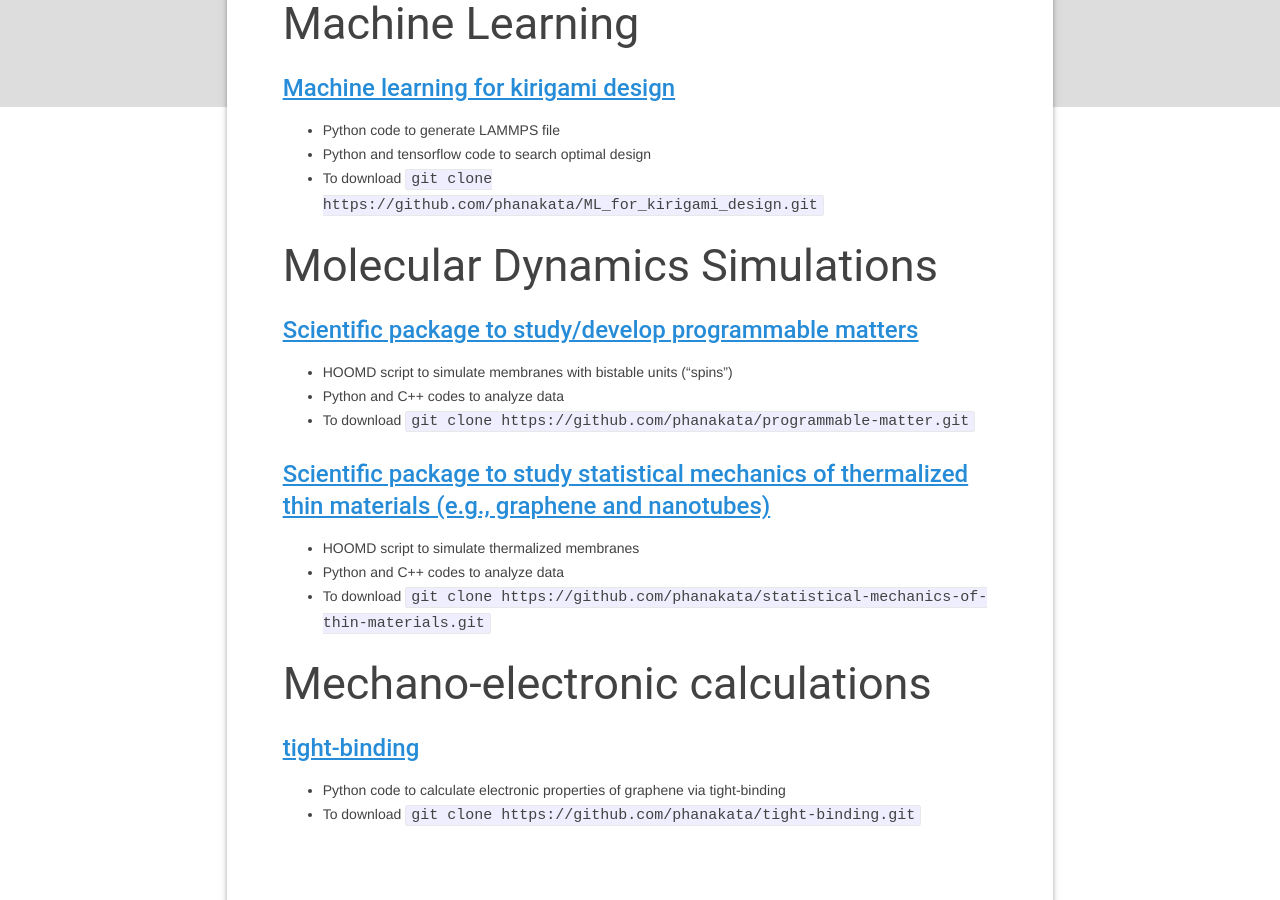
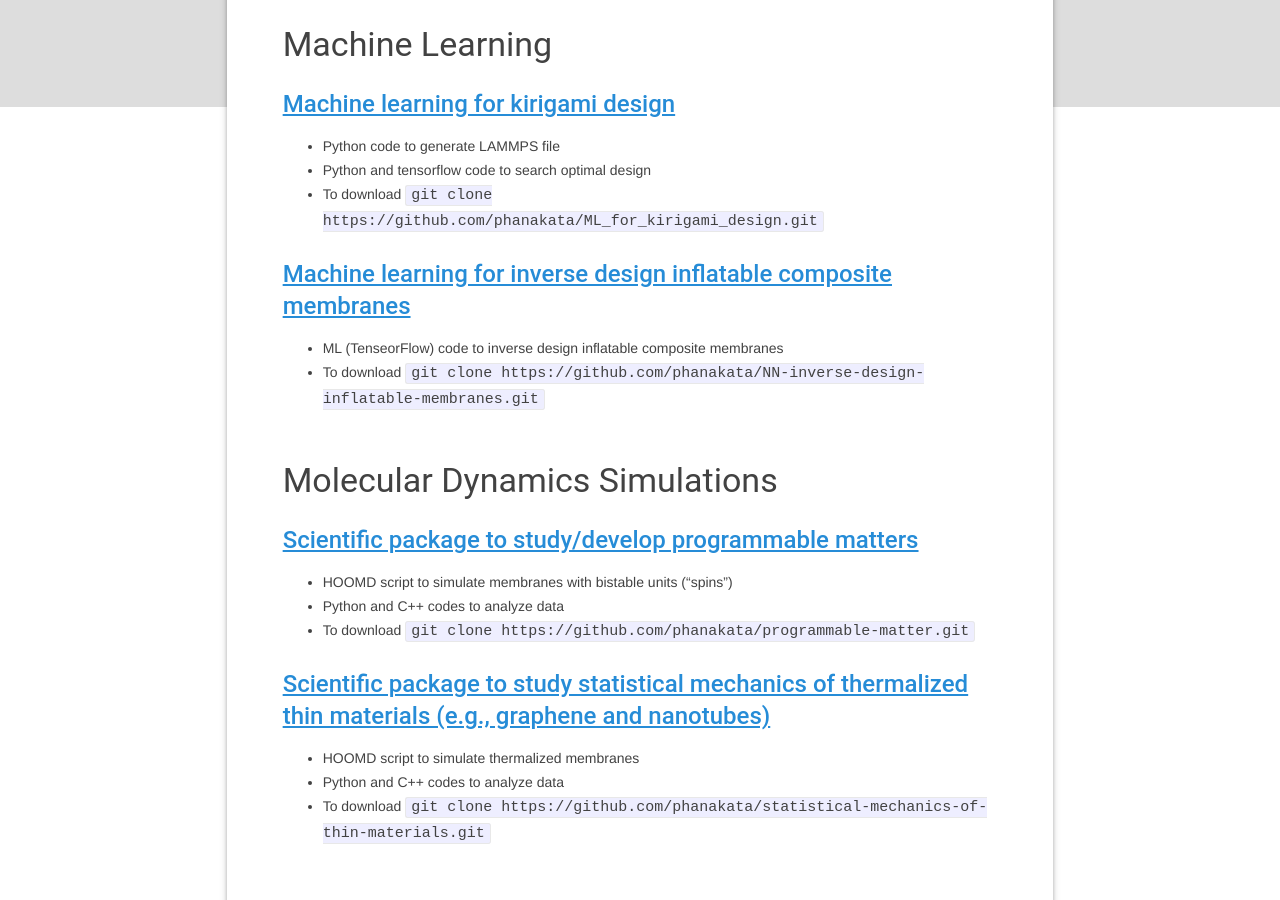
Before and after one commit to phanakata/phanakata.github.io, a Jekyll site: the page built from pages/Codes.md, in a window 1280 px wide and 900 px high, scrolled down 317 px. Built offline with Jekyll 4.4.1, drawn with Linux system fonts in a browser that asks for light colours.

Commit message:
Update Codes.md

```diff
--- a/pages/Codes.md
+++ b/pages/Codes.md
@@ -4,14 +4,18 @@ title: Codes
 permalink: /Codes/
 ---
 
-## Machine Learning
+### Machine Learning
 #### <a href="https://github.com/phanakata/ML_for_kirigami_design" style="color:#268cd7"> Machine learning for kirigami design  </a>
 * Python code to generate LAMMPS file
 * Python and tensorflow code to search optimal design
 * To download `git clone https://github.com/phanakata/ML_for_kirigami_design.git`
 
+#### <a href="https://github.com/phanakata/NN-inverse-design-inflatable-membranes" style="color:#268cd7"> Machine learning for inverse design inflatable composite membranes  </a>
+* ML (TenseorFlow) code to inverse design inflatable composite membranes
+* To download `git clone https://github.com/phanakata/NN-inverse-design-inflatable-membranes.git`
 
-## Molecular Dynamics Simulations
+
+### Molecular Dynamics Simulations
 #### <a href="https://github.com/phanakata/programmable-matter" style="color:#268cd7"> Scientific package to study/develop programmable matters  </a>
 * HOOMD script to simulate membranes with bistable units ("spins")
 * Python and C++ codes to analyze data
@@ -22,7 +26,7 @@ permalink: /Codes/
 * Python and C++ codes to analyze data
 * To download `git clone https://github.com/phanakata/statistical-mechanics-of-thin-materials.git`
 
-## Mechano-electronic calculations
+### Mechano-electronic calculations
 #### <a href="https://github.com/phanakata/tight-binding" style="color:#268cd7"> tight-binding </a>
 * Python code to calculate electronic properties of graphene via tight-binding
 * To download `git clone https://github.com/phanakata/tight-binding.git`
```
